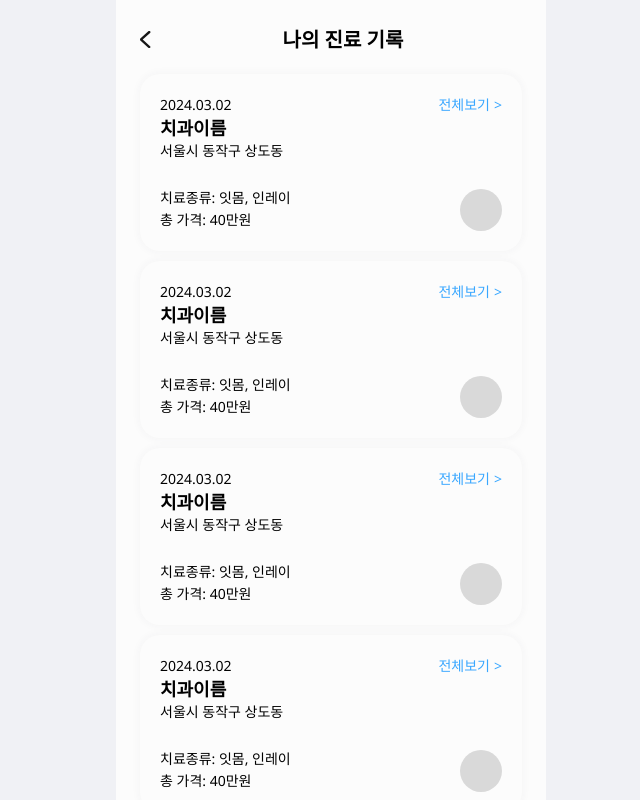
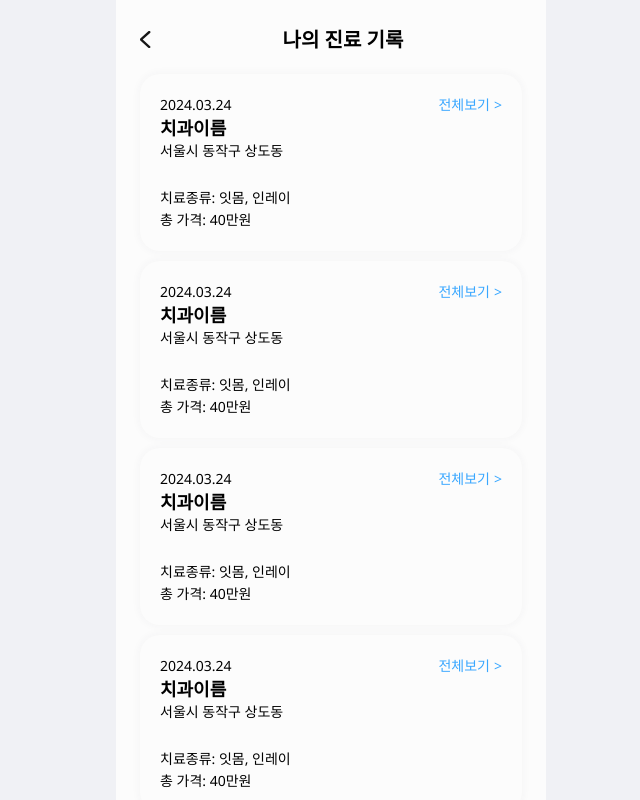
Before and after one commit to ToothDay/Front-Dev, a Next.js app: page /my-history in a window 1280 px wide. Shown: the whole page, without its empty margins (309-949 px from the left). Built offline with nearby package versions, Linux system fonts and the light colour scheme.

Commit message:
[13]feat : 카드타입 분기처리

```diff
--- a/src/app/my-history/page.tsx
+++ b/src/app/my-history/page.tsx
@@ -9,12 +9,12 @@ const MyHistory = () => {
         <Header title="나의 진료 기록" />
       </div>
       <div className={styles.cardList}>
-        <HistoryCard />
-        <HistoryCard />
-        <HistoryCard />
-        <HistoryCard />
-        <HistoryCard />
-        <HistoryCard />
+        <HistoryCard cardType="myHistory" />
+        <HistoryCard cardType="myHistory" />
+        <HistoryCard cardType="myHistory" />
+        <HistoryCard cardType="myHistory" />
+        <HistoryCard cardType="myHistory" />
+        <HistoryCard cardType="myHistory" />
       </div>
     </main>
   );
--- a/src/components/common/HistoryCard.tsx
+++ b/src/components/common/HistoryCard.tsx
@@ -1,19 +1,25 @@
 import styles from "@/components/common/HistoryCard.module.scss";
 
-const HistoryCard = () => {
+type PropsCard = {
+  cardType: "myHistory" | "otherHistory";
+};
+
+const HistoryCard = ({ cardType }: PropsCard) => {
   return (
     <div className={styles.card}>
       <div className={styles.dentistInfo}>
         <div className={styles.cardTop}>
           <button className={styles.moreButton}>전체보기</button>
-          <span>2024.03.02</span>
+          {cardType === "myHistory" && <span>2024.03.24</span>}
           <p className={styles.dentistName}>치과이름</p>
           <p>서울시 동작구 상도동</p>
         </div>
         <div className={styles.cardBottom}>
           <p>치료종류: 잇몸, 인레이</p>
           <p>총 가격: 40만원 </p>
-          <img src="/default.svg" alt="tooth" className={styles.toothIcon} />
+          {cardType === "otherHistory" && (
+            <img src="/default.svg" alt="tooth" className={styles.toothIcon} />
+          )}
         </div>
       </div>
     </div>
```
